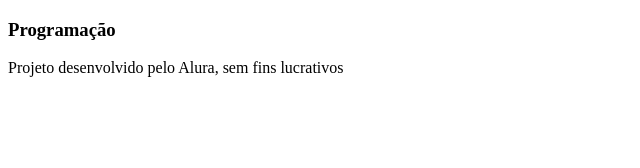
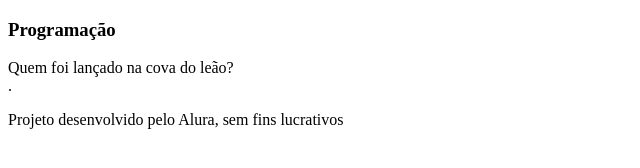
Before and after one commit to beatriz306/PaginaWeb, a plain HTML site: page index.html in a window 1280 px wide. Shown: the whole page, without its empty margins (0-640 px from the left). Drawn offline with Linux system fonts and the light colour scheme.

Commit message:
criei uma pergunta

```diff
--- a/index.html
+++ b/index.html
@@ -12,8 +12,9 @@
         <div class="cartão__conteúdo">
             <h3>Programação</h3>
             <div class="cartão__conteúdo__pergunta">
-
+                Quem foi lançado na cova do leão?
             </div>
+            .
         </div>
     </article>
 </section>
```
